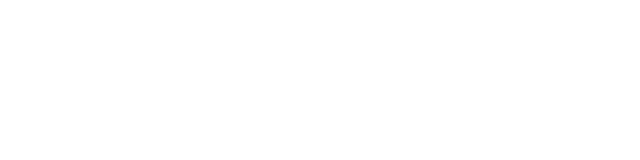
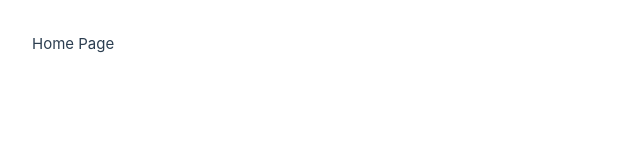
Before and after one commit to AkshayaShaji731/Students-Management-App, a Vue app: page / in a window 1280 px wide. Shown: the top 160 px of the page, without its empty margins (0-640 px from the left). Built offline with nearby package versions, Linux system fonts and the light colour scheme.

Commit message:
created student card component

```diff
--- a/src/assets/main.css
+++ b/src/assets/main.css
@@ -22,14 +22,7 @@
 }
 
 @media (min-width: 1024px) {
-  body {
-    display: flex;
-    place-items: center;
-  }
-
   #app {
-    display: grid;
-    grid-template-columns: 1fr 1fr;
-    padding: 0 2rem;
+    max-width: 100%;
   }
 }
--- a/src/pages/HomePage.vue
+++ b/src/pages/HomePage.vue
@@ -1,5 +1,5 @@
-<template></template>
+<template>Home Page</template>
 
 <script setup lang="ts"></script>
 
-<style></style>
+<style scoped></style>
--- a/vite.config.ts
+++ b/vite.config.ts
@@ -1,21 +1,18 @@
-import { fileURLToPath, URL } from 'node:url'
+import { fileURLToPath, URL } from "node:url";
 
-import { defineConfig } from 'vite'
-import vue from '@vitejs/plugin-vue'
-import vueDevTools from 'vite-plugin-vue-devtools'
+import { defineConfig } from "vite";
+import vue from "@vitejs/plugin-vue";
+import vueDevTools from "vite-plugin-vue-devtools";
 
 // https://vite.dev/config/
 export default defineConfig({
-  plugins: [
-    vue(),
-    vueDevTools(),
-  ],
-  server:{
-    port:3000
+  plugins: [vue(), vueDevTools()],
+  server: {
+    port: 5000,
   },
   resolve: {
     alias: {
-      '@': fileURLToPath(new URL('./src', import.meta.url))
+      "@": fileURLToPath(new URL("./src", import.meta.url)),
     },
   },
-})
+});
```
Also changed, not shown: src/components/StudentCard.vue (added, +31 -0 lines).
